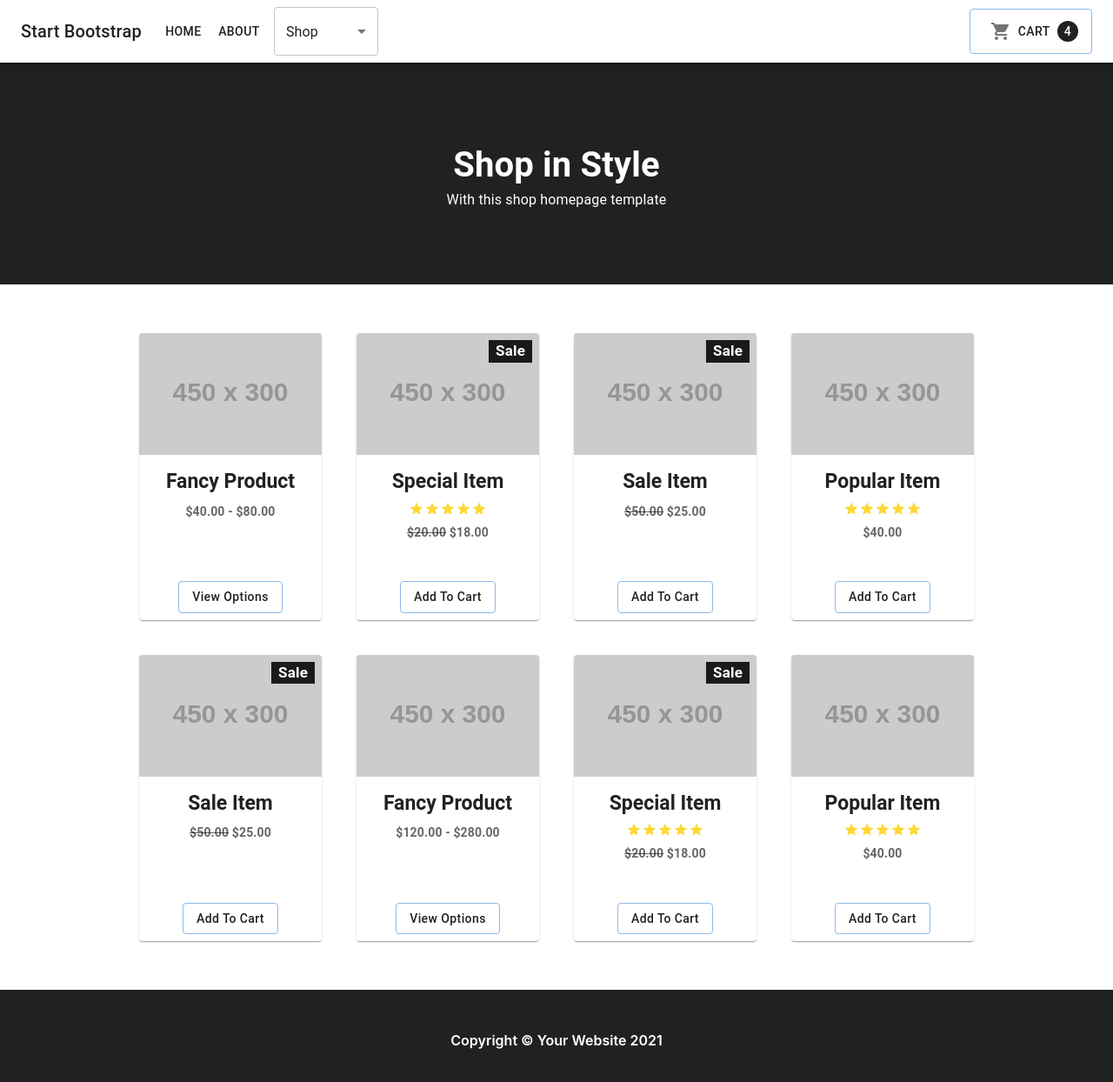
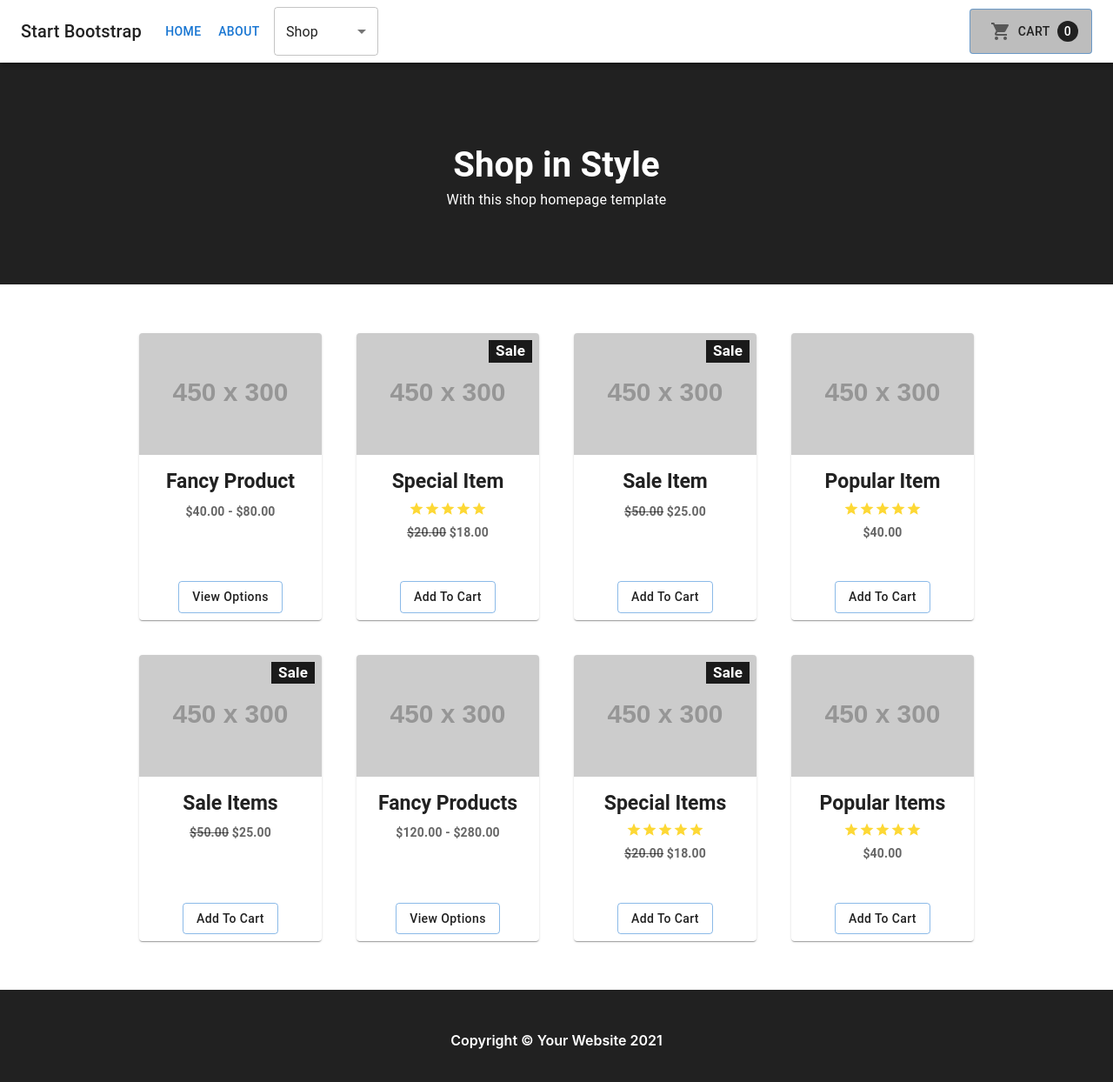
Before and after one commit to Balaji59321/SHOPPINGCART, a React (Create React App) app: page / in a window 1280 px wide. Shown: the top 1244 px of the page at 87% size. Built offline with nearby package versions, Linux system fonts and the light colour scheme.

Commit message:
added cart validation logic

```diff
--- a/src/App.js
+++ b/src/App.js
@@ -3,19 +3,43 @@ import Footer from "./Footer";
 import Header from "./Header";
 import Section from "./Section";
 import Navigation from "./Navigation";
+import Context from "./Context";
+import { useState } from "react";
+import Cart from "./Cart";
 
 function App() {
+  const [cart, setCart] = useState({
+    items: [],
+    onAddItem: () => {},
+    onRemoveItem: () => {},
+  });
+  const [showCart, setShowCart] = useState(false);
+
+  const changeHandler = (val) => {
+    setCart({
+      items: val,
+    });
+  };
+
+  const cartHandler = () => {
+    setShowCart((prev) => !prev);
+    console.log(showCart);
+  };
+
   return (
+    <Context.Provider value={cart}>
       <div className="App">
         {/* Navigation bar */}
-      <Navigation />
+        <Navigation cart={cartHandler} />
         {/* Header content of page */}
         <Header />
         {/* Content for the page */}
-      <Section />
+        <Section val={changeHandler} />
         {/* Footer to the page */}
         <Footer />
+        {showCart && <Cart cart={cartHandler} />}
       </div>
+    </Context.Provider>
   );
 }
 
--- a/src/Cards.css
+++ b/src/Cards.css
@@ -1,3 +1,4 @@
 .button__hover:hover {
   border: 1px solid grey !important;
+  /* background-color: rgb(241, 162, 162); */
 }
--- a/src/Cards.js
+++ b/src/Cards.js
@@ -116,6 +116,9 @@ const Cards = (props) => {
             color: "text.primary",
             textTransform: "capitalize ",
           }}
+          onClick={() => {
+            props.click(props.name);
+          }}
         >
           {props.btnName}
         </Button>
--- /dev/null
+++ b/src/Cart.js
@@ -0,0 +1,49 @@
+import Box from "@mui/material/Box";
+import { useContext } from "react";
+import Context from "./Context";
+const Cart = (props) => {
+  const ctx = useContext(Context);
+  return (
+    <Box
+      sx={{
+        position: "absolute",
+        zIndex: 100,
+        top: 0,
+        right: 0,
+        width: "100%",
+        height: "100%",
+        backgroundColor: "rgba(216, 238, 238, 0.7)",
+        display: "flex",
+      }}
+      onClick={() => props.cart()}
+    >
+      <Box
+        py={0}
+        sx={{
+          width: {
+            sm: "90%",
+            md: "50%",
+          },
+          backgroundColor: "rgb(241, 162, 162)",
+          textAlign: "center",
+          overflow: "auto",
+          margin: "auto",
+          height: "50%",
+        }}
+        my={"auto"}
+      >
+        <Box component="h1" sx={{ backgroundColor: "#111", color: "#fff" }}>
+          Items in Cart
+        </Box>
+        {ctx.items.map((ele) => (
+          <h1>
+            {Object.keys(ele)[0]} {"-"} {Object.values(ele)}
+          </h1>
+        ))}
+      </Box>
+      {/* {console.log(ctx)} */}
+    </Box>
+  );
+};
+
+export default Cart;
--- /dev/null
+++ b/src/Context.js
@@ -0,0 +1,9 @@
+import React from "react";
+
+const Context = React.createContext({
+  items: [],
+  onAddItem: () => {},
+  onRemoveItem: () => {},
+});
+
+export default Context;
--- a/src/Navigation.js
+++ b/src/Navigation.js
@@ -1,4 +1,4 @@
-import React, { useState } from "react";
+import React, { useContext, useState, useEffect } from "react";
 import AppBar from "@mui/material/AppBar";
 import Box from "@mui/material/Box";
 import Toolbar from "@mui/material/Toolbar";
@@ -13,12 +13,19 @@ import MenuItem from "@mui/material/MenuItem";
 import { Divider, FormControl } from "@mui/material";
 import { Select } from "@mui/material";
 import { grey } from "@mui/material/colors";
+import Context from "./Context";
+import { DisabledByDefaultRounded } from "@mui/icons-material";
 
 const pages = ["Home", "About"];
 
-const Navigation = () => {
+const Navigation = (props) => {
+  const ctx = useContext(Context);
   const [anchorElNav, setAnchorElNav] = useState(null);
   const [val, setVal] = useState("Shop");
+  const [disable, setDisable] = useState(true);
+  useEffect(() => {
+    ctx["items"].length > 0 && setDisable(false);
+  }, [ctx]);
 
   const handleOpenNavMenu = (event) => {
     setAnchorElNav(event.currentTarget);
@@ -26,6 +33,10 @@ const Navigation = () => {
 
   const handleCloseNavMenu = () => {
     setAnchorElNav(null);
+  };
+
+  const cartHandler = () => {
+    props.cart();
   };
 
   return (
@@ -87,10 +98,21 @@ const Navigation = () => {
                   display: "flex",
                   margin: "auto",
                   color: "text.primary",
+                  bgcolor: disable ? grey[400] : grey[200],
+                  cursor: disable ? "not-allowed" : "pointer",
                 }}
                 variant="outlined"
+                onClick={() =>
+                  ctx.items.length > 0
+                    ? cartHandler()
+                    : alert("Add Something to Cart")
+                }
+                // disabled={disable}
               >
-                <IconButton aria-label="cart" sx={{ maxWidth: "100%" }}>
+                <IconButton
+                  aria-label="cart"
+                  sx={{ maxWidth: "100%", cursor: "inherit" }}
+                >
                   {/* <StyledBadge badgeContent={4} color="secondary"> */}
                   <ShoppingCartIcon />
                   {/* </StyledBadge> */}
@@ -101,7 +123,7 @@ const Navigation = () => {
                   px={1}
                   sx={{ bgcolor: grey[900], borderRadius: 5, color: "white" }}
                 >
-                  4
+                  {ctx["items"].length}
                 </Box>
               </Button>
             </Menu>
@@ -138,7 +160,6 @@ const Navigation = () => {
                 sx={{
                   my: 2,
                   display: "block",
-                  color: "text.primary",
                 }}
               >
                 {page}
@@ -162,12 +183,18 @@ const Navigation = () => {
             px={2}
             sx={{
               justifyContent: "flex-end",
-              color: "text.primary",
               display: { xs: "none", md: "flex" },
+              bgcolor: disable ? grey[400] : grey[200],
+              cursor: disable ? "not-allowed" : "pointer",
             }}
             variant="outlined"
+            onClick={() =>
+              ctx.items.length > 0
+                ? cartHandler()
+                : alert("Add Something to Cart")
+            }
           >
-            <IconButton aria-label="cart">
+            <IconButton aria-label="cart" sx={{ cursor: "inherit" }}>
               <ShoppingCartIcon />
             </IconButton>
             <Box sx={{ color: grey[900] }}>Cart</Box>
@@ -176,7 +203,7 @@ const Navigation = () => {
               px={1}
               sx={{ bgcolor: grey[900], borderRadius: 5, color: "white" }}
             >
-              4
+              {ctx["items"].length}
             </Box>
           </Button>
           <Typography
--- a/src/Section.js
+++ b/src/Section.js
@@ -1,8 +1,30 @@
 import Cards from "./Cards";
-import { Box } from "@mui/system";
 import { Grid } from "@mui/material";
+import { useState } from "react";
 
-const Section = () => {
+const Section = (props) => {
+  const [items, setItems] = useState([]);
+
+  const changeHandler = (name) => {
+    setItems((prev) => {
+      if (prev.some((ele) => Object.keys(ele)[0] === name)) {
+        let index = [...prev].findIndex((ele) => Object.keys(ele)[0] === name);
+        let newVal = [...prev];
+        newVal[index][name]++;
+        props.val(newVal);
+        return newVal;
+      } else {
+        let newVal = [...prev];
+        newVal.push({ [name]: 1 });
+        props.val(newVal);
+        console.log(newVal);
+        return newVal;
+      }
+    });
+
+    // console.log(items);
+  };
+
   return (
     <Grid
       container
@@ -18,6 +40,7 @@ const Section = () => {
           name="Fancy Product"
           btnName="View options"
           price="$40.00 - $80.00"
+          click={changeHandler}
         />
       </Grid>
       <Grid item xs={6} sm={4} md={3}>
@@ -25,6 +48,7 @@ const Section = () => {
           name="Special Item"
           btnName="Add to cart"
           price="$20.00 $18.00"
+          click={changeHandler}
           strike
           star
           sale
@@ -35,41 +59,57 @@ const Section = () => {
           name="Sale Item"
           btnName="Add to cart"
           price="$50.00 $25.00"
-          strike
-          sale
-        />
-      </Grid>
-      <Grid item xs={6} sm={4} md={3}>
-        <Cards name="Popular Item" btnName="Add to cart" price="$40.00" star />
-      </Grid>
-      <Grid item xs={6} sm={4} md={3}>
-        <Cards
-          name="Sale Item"
-          btnName="Add to cart"
-          price="$50.00 $25.00"
+          click={changeHandler}
           strike
           sale
         />
       </Grid>
       <Grid item xs={6} sm={4} md={3}>
         <Cards
-          name="Fancy Product"
-          btnName="View options"
-          price="$120.00 - $280.00"
+          name="Popular Item"
+          btnName="Add to cart"
+          price="$40.00"
+          click={changeHandler}
+          star
         />
       </Grid>
       <Grid item xs={6} sm={4} md={3}>
         <Cards
-          name="Special Item"
+          name="Sale Items"
+          btnName="Add to cart"
+          price="$50.00 $25.00"
+          click={changeHandler}
+          strike
+          sale
+        />
+      </Grid>
+      <Grid item xs={6} sm={4} md={3}>
+        <Cards
+          name="Fancy Products"
+          btnName="View options"
+          price="$120.00 - $280.00"
+          click={changeHandler}
+        />
+      </Grid>
+      <Grid item xs={6} sm={4} md={3}>
+        <Cards
+          name="Special Items"
           btnName="Add to cart"
           price="$20.00 $18.00"
+          click={changeHandler}
           strike
           star
           sale
         />
       </Grid>
       <Grid item xs={6} sm={4} md={3}>
-        <Cards name="Popular Item" btnName="Add to cart" price="$40.00" star />
+        <Cards
+          name="Popular Items"
+          btnName="Add to cart"
+          price="$40.00"
+          click={changeHandler}
+          star
+        />
       </Grid>
     </Grid>
   );
```
Lines whose indentation alone changed are shown as unchanged.
